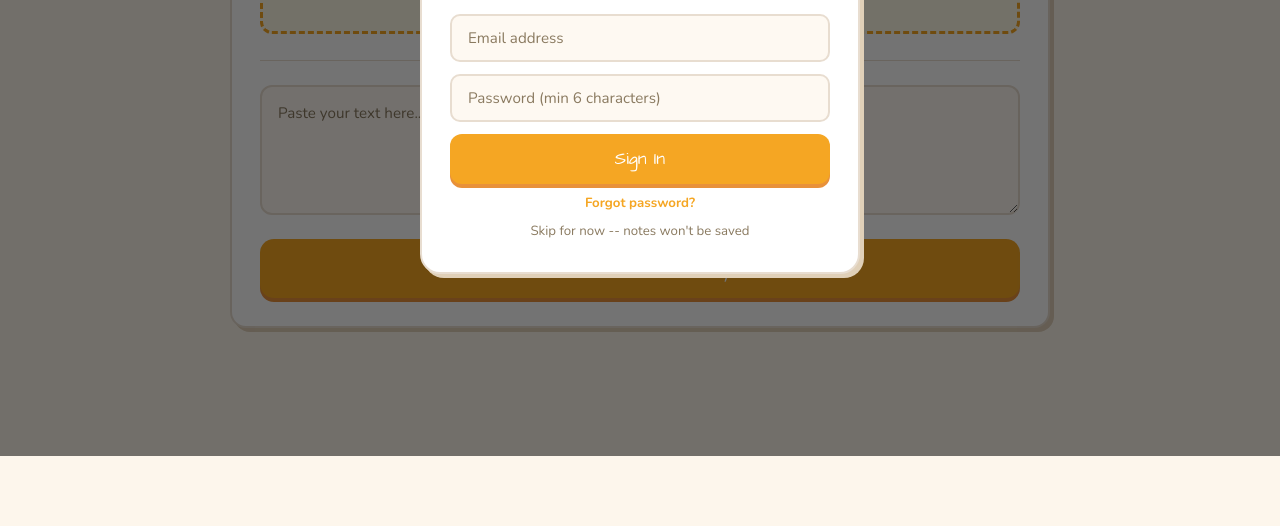
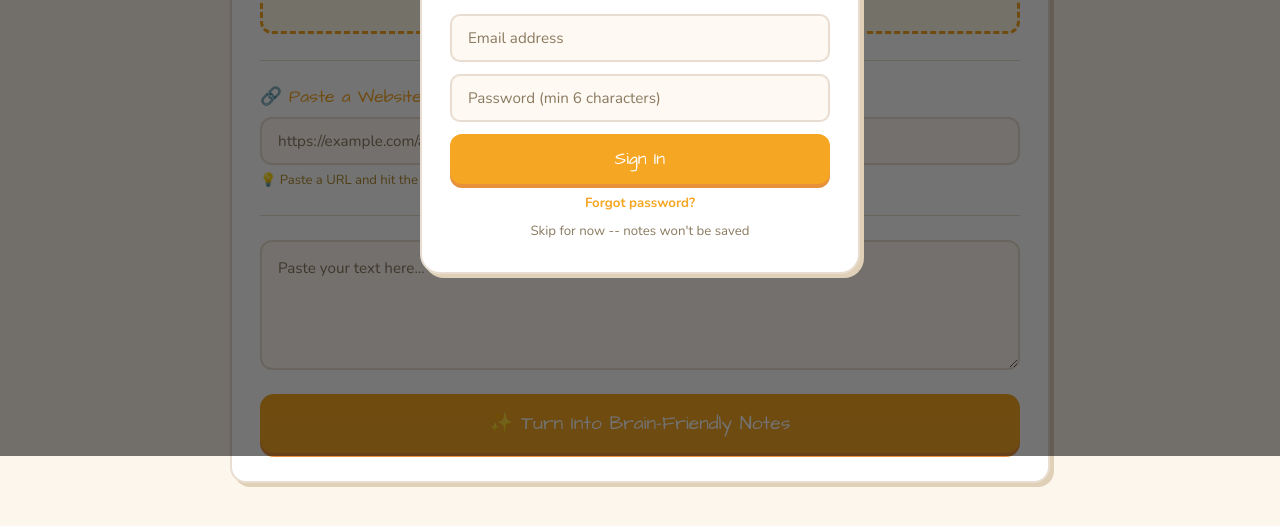
Before and after one commit to bevitt23-cloud/brain-notes-app, a plain HTML site: page public/index.html in a window 1280 px wide. Shown: the part 344-870 px from the top of the page. Before the commit the page ends 800 px from the top, so only its background shows below. Drawn offline with nearby package versions, Linux system fonts and the light colour scheme; a web font is replaced by a local one.

Commit message:
Add files via upload

```diff
--- a/public/index.html
+++ b/public/index.html
@@ -333,6 +333,12 @@ textarea::placeholder{color:var(--muted);}
       <button class="file-remove" onclick="clearFile()">✕</button>
     </div>
 <div class="divider-or">OR</div>
+    <div class="section-label" style="margin-bottom:8px;">🔗 Paste a Website URL</div>
+    <div class="url-input-wrap">
+      <input class="url-input" type="url" id="url-input" placeholder="https://example.com/article..." />
+    </div>
+    <div class="drop-tip" style="margin-top:6px;">💡 Paste a URL and hit the button below -- we'll grab the text automatically!</div>
+    <div class="divider-or">OR</div>
     <textarea id="paste-input" placeholder="Paste your text here..."></textarea>
     <div class="err-box hidden" id="gen-err"></div>
     <button class="gen-btn" id="gen-btn" onclick="generateNotes()">✨ Turn Into Brain-Friendly Notes</button>
```
